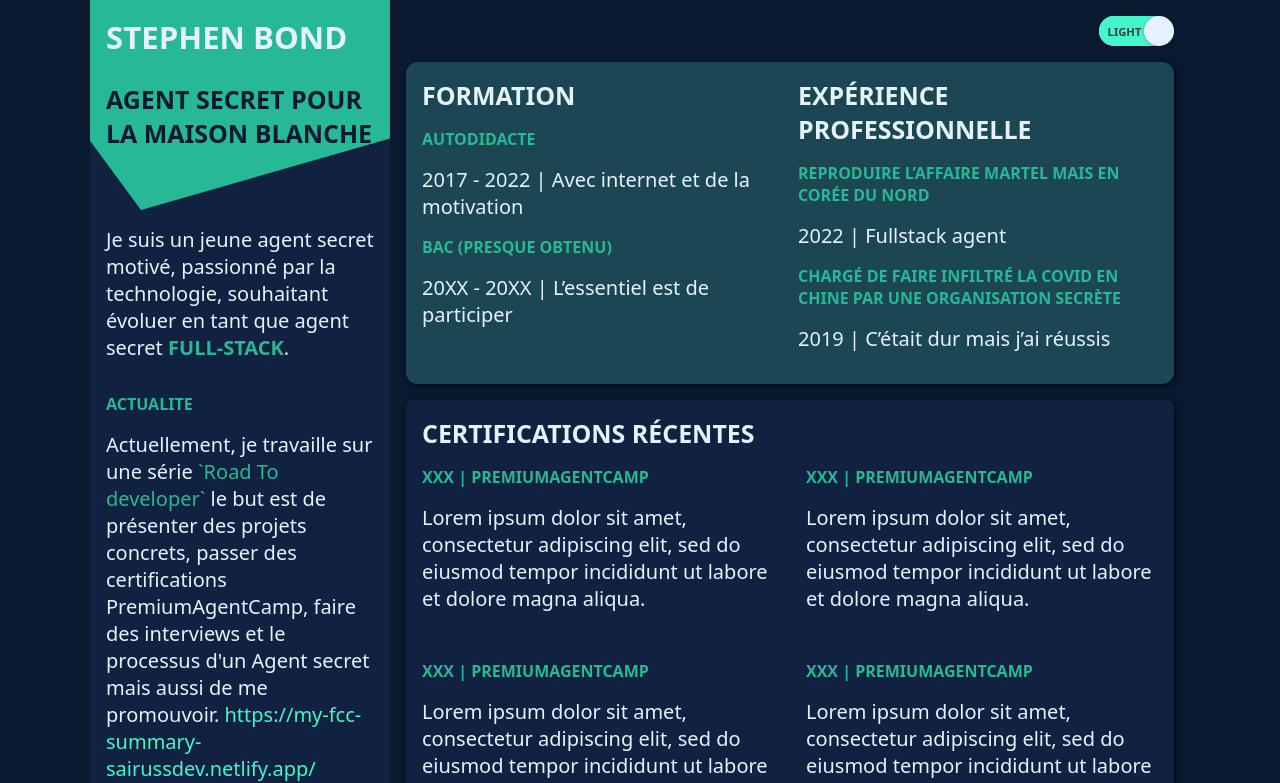
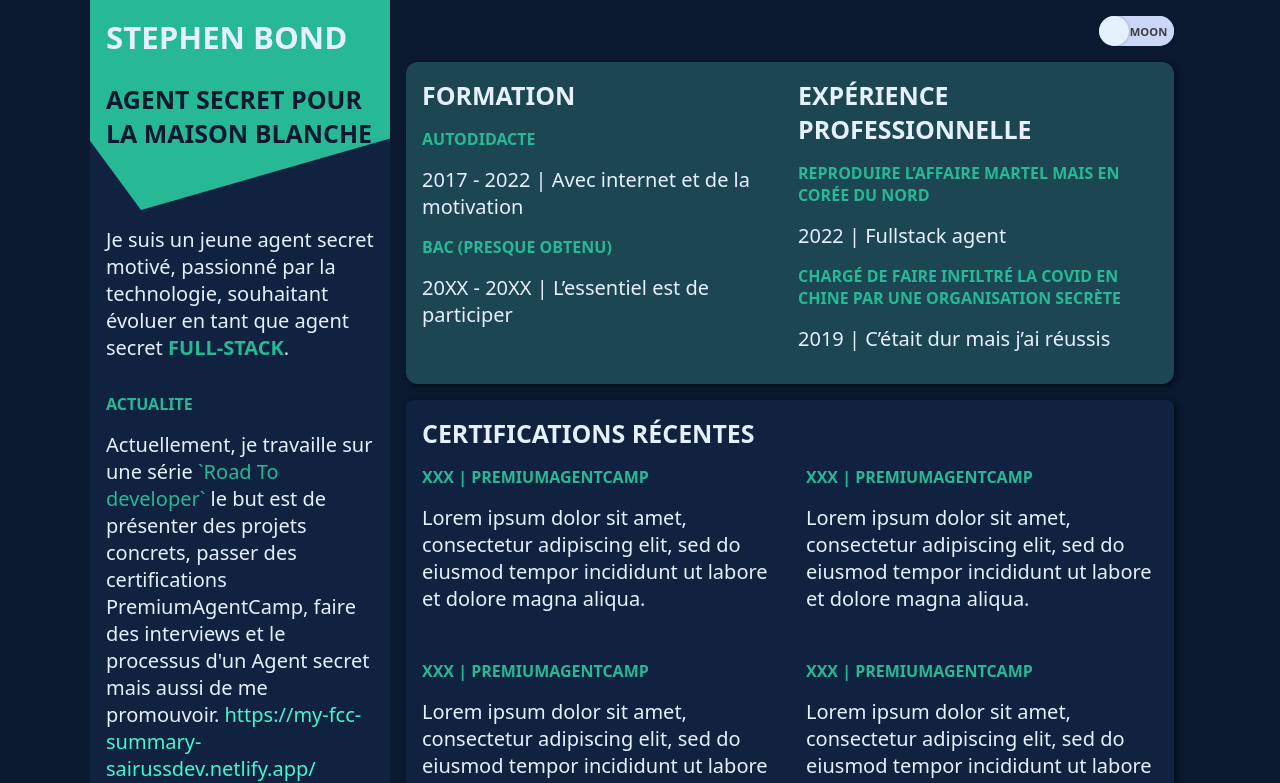
Before and after one commit to stephenranaud/my-resume, a React (Vite) app: page / in a window 1280 px wide. Shown: the top 783 px of the page. Built offline with nearby package versions, Linux system fonts and the light colour scheme.

Commit message:
add dark mode

```diff
--- a/src/components/Buttons/ToggleButton.tsx
+++ b/src/components/Buttons/ToggleButton.tsx
@@ -1,29 +1,10 @@
-import { useState } from "react";
+import { useEffect, useState } from "react";
 import "./ToggleButton.css";
 
 type Theme = "light" | "dark";
 
 export default function ToggleButton() {
   type TypeColorsTheme = keyof typeof colors[Theme];
-
-  const [active, setActive] = useState(true);
-  const [theme, setTheme] = useState<Theme>(() => {
-    const themeNames = ["light", "dark"] as const;
-    let theme: Theme | undefined = "light";
-
-    if ((theme = themeNames.find((t) => localStorage.getItem("theme") === t))) {
-      if (theme) {
-        return theme;
-      }
-    }
-
-    if (window.matchMedia("prefers-color-scheme: dark").matches) {
-      setActive(!active);
-      return "dark";
-    }
-
-    return "light";
-  });
 
   const colors = {
     dark: {
@@ -35,12 +16,52 @@
     light: {
       darkColorPrimary: "rgba(100, 255, 218, 0.2)",
       colorPrimary: "#233554",
-      lightColorPrimary: "transparent",
+      lightColorPrimary: "#112240",
       lightestColorPrimary: "transparent",
     },
   };
 
-  const handleClick = () => {
+  const [active, setActive] = useState(() => {
+    const themeNames = ["light", "dark"] as const;
+    let theme: Theme | undefined = "dark";
+
+    if ((theme = themeNames.find((t) => localStorage.getItem("theme") === t))) {
+      if (theme == "dark") {
+        return false;
+      }
+      return true;
+    }
+  });
+
+  const [theme, setTheme] = useState<Theme>(() => {
+    const themeNames = ["light", "dark"] as const;
+    let theme: Theme | undefined = "dark";
+
+    if ((theme = themeNames.find((t) => localStorage.getItem("theme") === t))) {
+      if (theme) {
+        return theme;
+      }
+    }
+
+    return "dark";
+  });
+
+  useEffect(() => {
+    if (theme === "light") {
+      changeTheme();
+    }
+  }, [theme]);
+
+  const toggle = () => {
+    setTheme((theme) => {
+      const t = theme === "dark" ? "light" : "dark";
+      localStorage.setItem("theme", t);
+      setActive(!active);
+      return t;
+    });
+  };
+
+  const changeTheme = () => {
     let root = document.documentElement;
     let key: TypeColorsTheme;
 
@@ -59,21 +80,13 @@
         root.style.setProperty(nameCssCustomProperty, colors[theme][key]);
       }
     }
-
-    setTheme((theme) => {
-      const t = theme === "dark" ? "light" : "dark";
-      localStorage.setItem("theme", t);
-      return t;
-    });
-
-    setActive(!active);
   };
 
   return (
     <div
       className={`toggle-button ${active ? "active" : ""}`}
       role="button"
-      onClick={handleClick}
+      onClick={toggle}
     >
       <div className="toggle-circle" aria-hidden="true"></div>
     </div>
```
